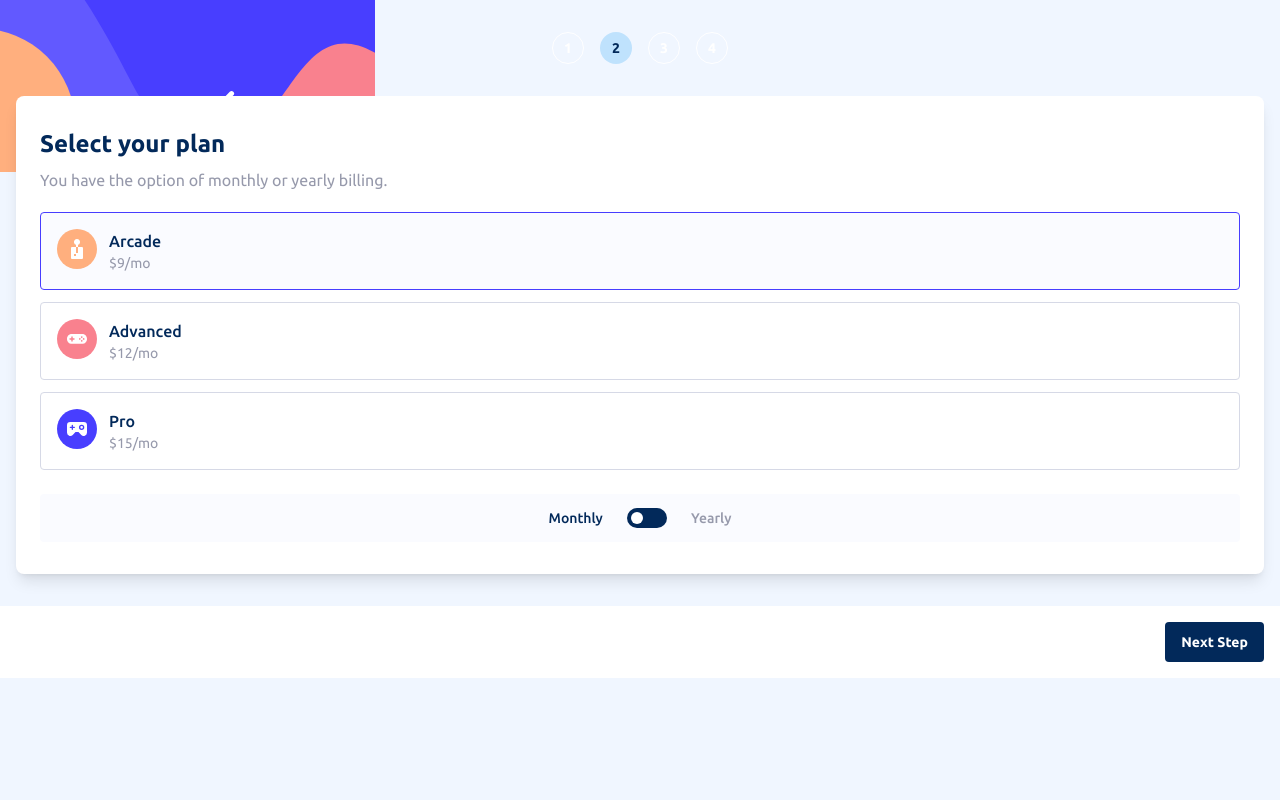
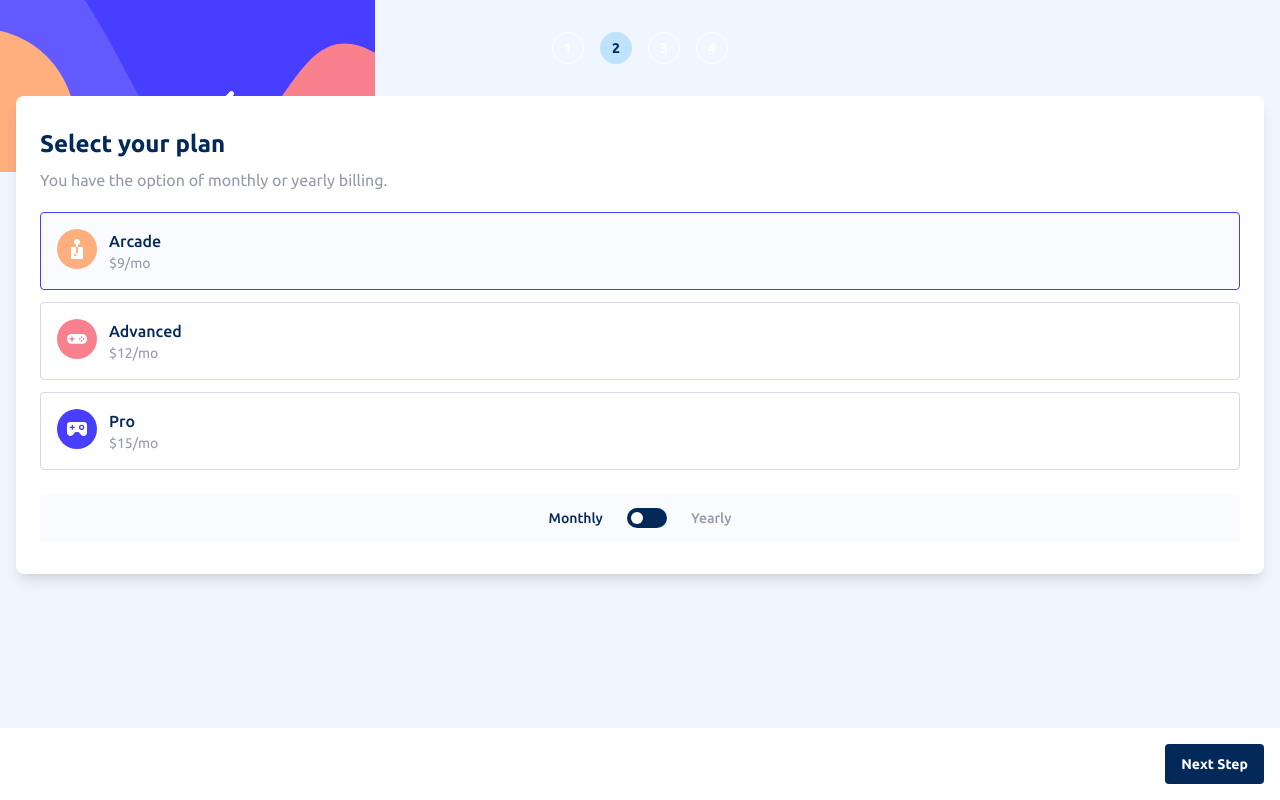
Before and after one commit to danaYatsuta/fm-multi-step-form, a Vue app: page / in a window 1280 px wide. Built offline with nearby package versions, Linux system fonts and the light colour scheme; the HTML template or start-up script is replaced by a standard one.

Commit message:
Un-sticky the footer

```diff
--- a/src/App.vue
+++ b/src/App.vue
@@ -95,9 +95,10 @@ function onNextStepButtonClick() {
 
 <template>
   <div
-    class="font-ubuntu bg-magnolia text-cool-gray flex min-h-screen flex-col gap-8 bg-[url(./img/bg-sidebar-mobile.svg)] bg-no-repeat"
+    class="font-ubuntu bg-magnolia text-cool-gray flex min-h-screen flex-col justify-between gap-6 bg-[url(./img/bg-sidebar-mobile.svg)] bg-no-repeat"
   >
-    <nav class="mt-8 flex gap-4 self-center">
+    <div class="mt-8 flex flex-col gap-8">
+      <nav class="flex gap-4 self-center">
         <StepButton
           v-for="step in 4"
           :key="step"
@@ -117,8 +118,9 @@ function onNextStepButtonClick() {
 
         <StepTwo v-if="currentStep === 2" v-model="form" />
       </main>
+    </div>
 
-    <div class="sticky right-0 bottom-0 left-0 flex h-18 items-center justify-end bg-white">
+    <div class="flex h-18 items-center justify-end bg-white">
       <button
         type="button"
         class="bg-marine-blue hover:bg-light-marine-blue mr-4 h-10 rounded-sm px-4 text-sm font-bold text-white"
```
Lines whose indentation alone changed are shown as unchanged.
